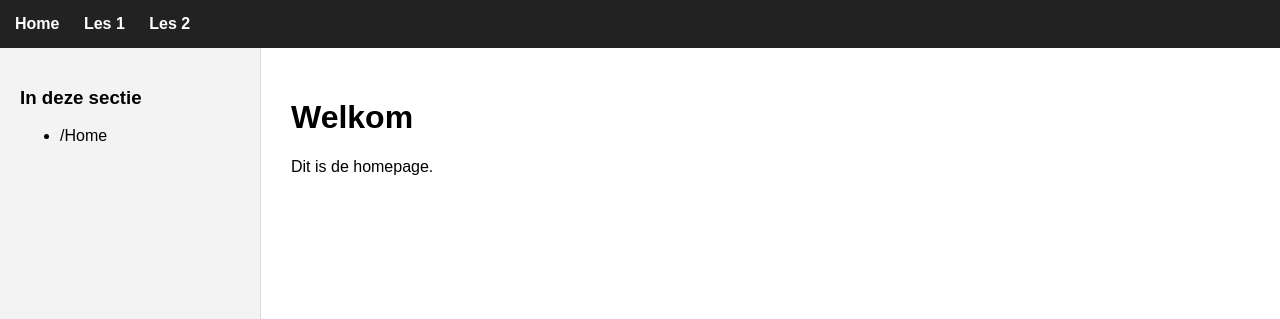
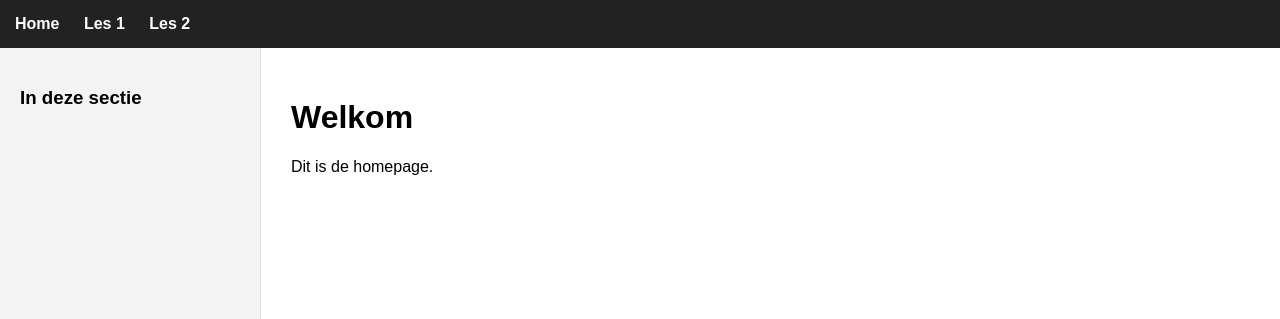
Before and after one commit to milanvandeput/milanvandeput.github.io, a Jekyll site: the page built from index.md, in a window 1280 px wide. Shown: the top 319 px of the page. Built offline with Jekyll 4.4.1, drawn with Linux system fonts in a browser that asks for light colours.

Commit message:
Update default.html

```diff
--- a/_layouts/default.html
+++ b/_layouts/default.html
@@ -66,28 +66,16 @@
     <div class="sidebar">
         <h3>In deze sectie</h3>
         <ul>
-
-            {% comment %}
-              Bepaal de huidige sectie (map)
-            {% endcomment %}
             {% assign current_dir = page.url | split: '/' | slice: 1, 1 | first %}
-
-            {% comment %}
-              Filter eerst ALLE pagina's, en doe daarna directory-filtering apart
-              (GitHub Pages Liquid kan geen pipes binnen where_exp-string aan)
-            {% endcomment %}
-            {% assign all_pages = site.pages %}
-
-            {% for p in all_pages %}
-              {% assign p_dir = p.url | split: '/' | slice: 1, 1 | first %}
-
-              {% if p_dir == current_dir %}
-                <li>{{ p.url | relative_url }}{{ p.title }}</a></li>
+            {% for p in site.pages %}
+                {% assign dir = p.url | split: '/' | slice: 1, 1 | first %}
+                {% if dir == current_dir and p.url != page.url %}
+                    <li><a href="{{ p.url | relative_url }}">{{ p.title }}</a></li>
                 {% endif %}
             {% endfor %}
-
         </ul>
     </div>
+
 
 
 
```
Lines whose indentation alone changed are shown as unchanged.
